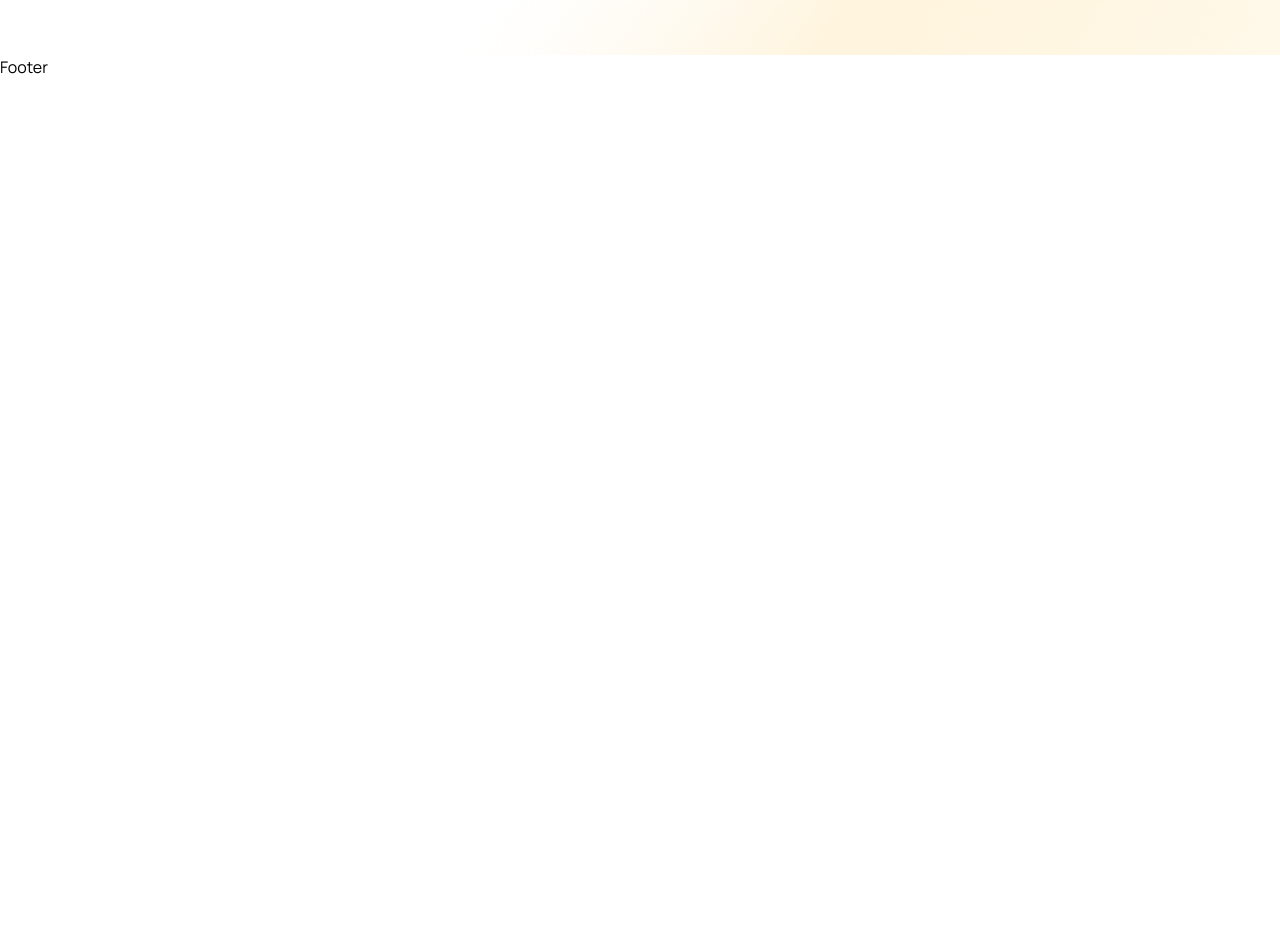
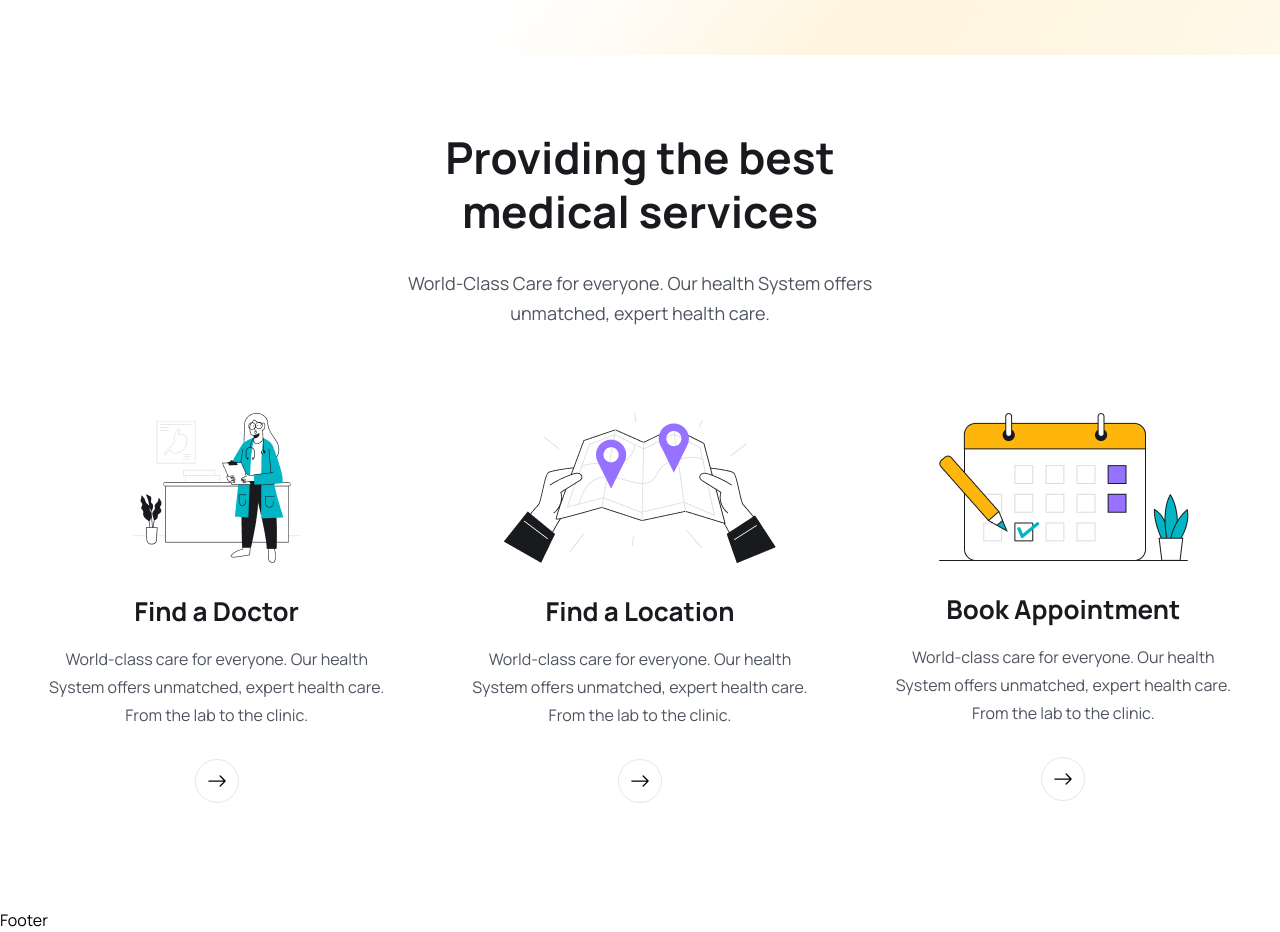
Before and after one commit to Subhransu02/medicare_booking, a React (Vite) app in the folder frontend/: page / in a window 1280 px wide. Shown: the part 780-1712 px from the top of the page. Before the commit the page ends 859 px from the top, so only its background shows below. Built offline with nearby package versions, Linux system fonts and the light colour scheme; the HTML template or start-up script is replaced by a standard one.

Commit message:
add How it works section

```diff
--- a/frontend/src/App.css
+++ b/frontend/src/App.css
@@ -19,6 +19,7 @@
   left: 0;
   z-index: 99999;
   box-shadow: 3px 3px -8px 3px #ddd;
+  background: white;
 }
 
 
--- a/frontend/src/components/Header/Header.jsx
+++ b/frontend/src/components/Header/Header.jsx
@@ -29,9 +29,9 @@
   const handleStickyHeader = () =>{
     window.addEventListener('scroll', ()=>{
       if(document.body.scrollTop > 80 || document.documentElement.scrollTop > 80){
-        headerRef.current.classList.add('sticky__header')
+        headerRef.current.classList.add('sticky_header')
       }else{
-        headerRef.current.classList.remove('sticky__header')
+        headerRef.current.classList.remove('sticky_header')
       }
     })
   }
--- a/frontend/src/pages/Home.jsx
+++ b/frontend/src/pages/Home.jsx
@@ -1,11 +1,15 @@
-import heroImg01 from "../assets/images/hero-img01.png"
-import heroImg02 from "../assets/images/hero-img02.png"
-import heroImg03 from "../assets/images/hero-img03.png"
+import { Link } from "react-router-dom";
+import heroImg01 from "../assets/images/hero-img01.png";
+import heroImg02 from "../assets/images/hero-img02.png";
+import heroImg03 from "../assets/images/hero-img03.png";
+import icon01 from "../assets/images/icon01.png";
+import icon02 from "../assets/images/icon02.png";
+import icon03 from "../assets/images/icon03.png";
+import { BsArrowRight } from "react-icons/bs";
 const Home = function () {
   return (
     <>
       {/* hero section */}
-      <>
       <section className="hero_section pt-[60px] 2xl:h-[800px]">
         <div className="container">
           <div className="flex flex-col px-5 lg:flex-row gap-[90px] items-center justify-between">
@@ -17,9 +21,9 @@
                 </h1>
                 <p className="text__para">
                   Lorem ipsum dolor sit amet consectetur, adipisicing elit.
-                    Natus quaerat cumque fugit, perspiciatis cum nemo aperiam,
-                    aut quia earum amet architecto, modi odio. Soluta unde
-                    ducimus perferendis?
+                  Natus quaerat cumque fugit, perspiciatis cum nemo aperiam, aut
+                  quia earum amet architecto, modi odio. Soluta unde ducimus
+                  perferendis?
                 </p>
 
                 <button className="btn">Request an Appointment</button>
@@ -72,7 +76,99 @@
           </div>
         </div>
       </section>
-      </>
+
+      {/* section */}
+
+      <section>
+        <div className="container">
+          <div className="lg:w-[470px] mx-auto">
+            <h2 className="heading text-center">
+              Providing the best medical services
+            </h2>
+            <p className="text__para text-center">
+              World-Class Care for everyone. Our health System offers unmatched,
+              expert health care.
+            </p>
+          </div>
+          <div className="grid grid-cols-1 md:grid-cols-2 lg:grid-cols-3 lg:gap-[30px] mt-[30px] lg:mt-[55px]">
+            <div className="py-[30px] px-5">
+              <div className="flex items-center justify-center">
+                <img src={icon01} />
+              </div>
+
+              <div className="mt-[30px]">
+                <h2 className="text-[26px] leading-9 text-headingColor font-[700] text-center">
+                  Find a Doctor
+                </h2>
+                <p className="text-[16px] leading-7 text-textColor font-[400] mt-4 text-center">
+                  World-class care for everyone. Our health System offers
+                  unmatched, expert health care. From the lab to the clinic.
+                </p>
+                <Link
+                  to="/doctors"
+                  className="w-[44px] h-[44px] rounded-full border border-solid border
+                  [#181A1E] mt-[30px] mx-auto flex items-center justify-center group hover:bg-primaryColor"
+                >
+                  <BsArrowRight className="group-hover:text-white w-6 h-5"/>
+                </Link>
+              </div>
+            </div>
+
+            <div className="py-[30px] px-5">
+              <div className="flex items-center justify-center">
+                <img src={icon02} />
+              </div>
+
+              <div className="mt-[30px]">
+                <h2 className="text-[26px] leading-9 text-headingColor font-[700] text-center">
+                  Find a Location
+                </h2>
+                <p className="text-[16px] leading-7 text-textColor font-[400] mt-4 text-center">
+                  World-class care for everyone. Our health System offers
+                  unmatched, expert health care. From the lab to the clinic.
+                </p>
+                <Link
+                  to="/doctors"
+                  className="w-[44px] h-[44px] rounded-full border border-solid border
+                  [#181A1E] mt-[30px] mx-auto flex items-center justify-center group hover:bg-primaryColor"
+                >
+                  <BsArrowRight className="group-hover:text-white w-6 h-5"/>
+                </Link>
+              </div>
+            </div>
+
+
+            <div className="py-[30px] px-5">
+              <div className="flex items-center justify-center">
+                <img src={icon03} />
+              </div>
+
+              <div className="mt-[30px]">
+                <h2 className="text-[26px] leading-9 text-headingColor font-[700] text-center">
+                  Book Appointment
+                </h2>
+                <p className="text-[16px] leading-7 text-textColor font-[400] mt-4 text-center">
+                  World-class care for everyone. Our health System offers
+                  unmatched, expert health care. From the lab to the clinic.
+                </p>
+                <Link
+                  to="/doctors"
+                  className="w-[44px] h-[44px] rounded-full border border-solid border
+                  [#181A1E] mt-[30px] mx-auto flex items-center justify-center group hover:bg-primaryColor"
+                >
+                  <BsArrowRight className="group-hover:text-white w-6 h-5"/>
+                </Link>
+              </div>
+            </div>
+
+
+
+
+
+
+          </div>
+        </div>
+      </section>
     </>
   );
 };
```
Lines whose indentation alone changed are shown as unchanged.
